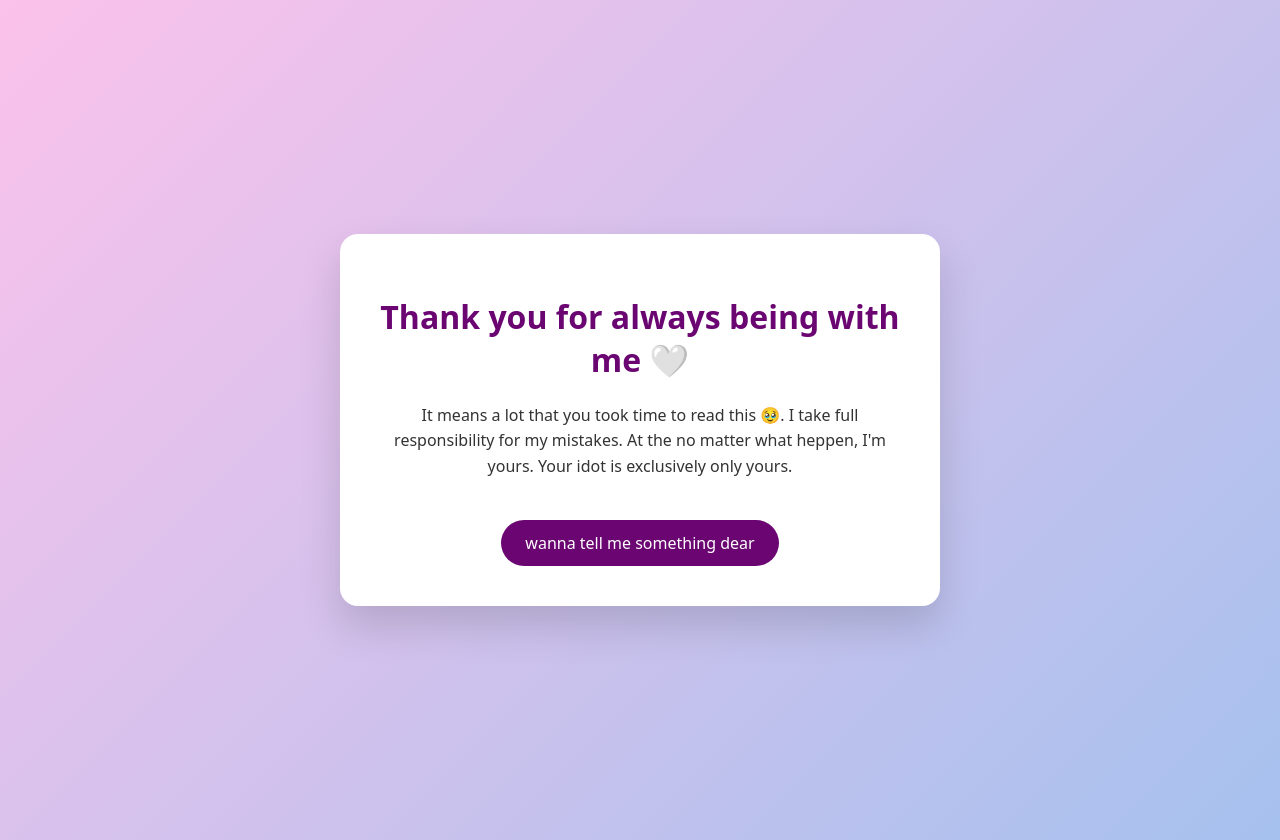
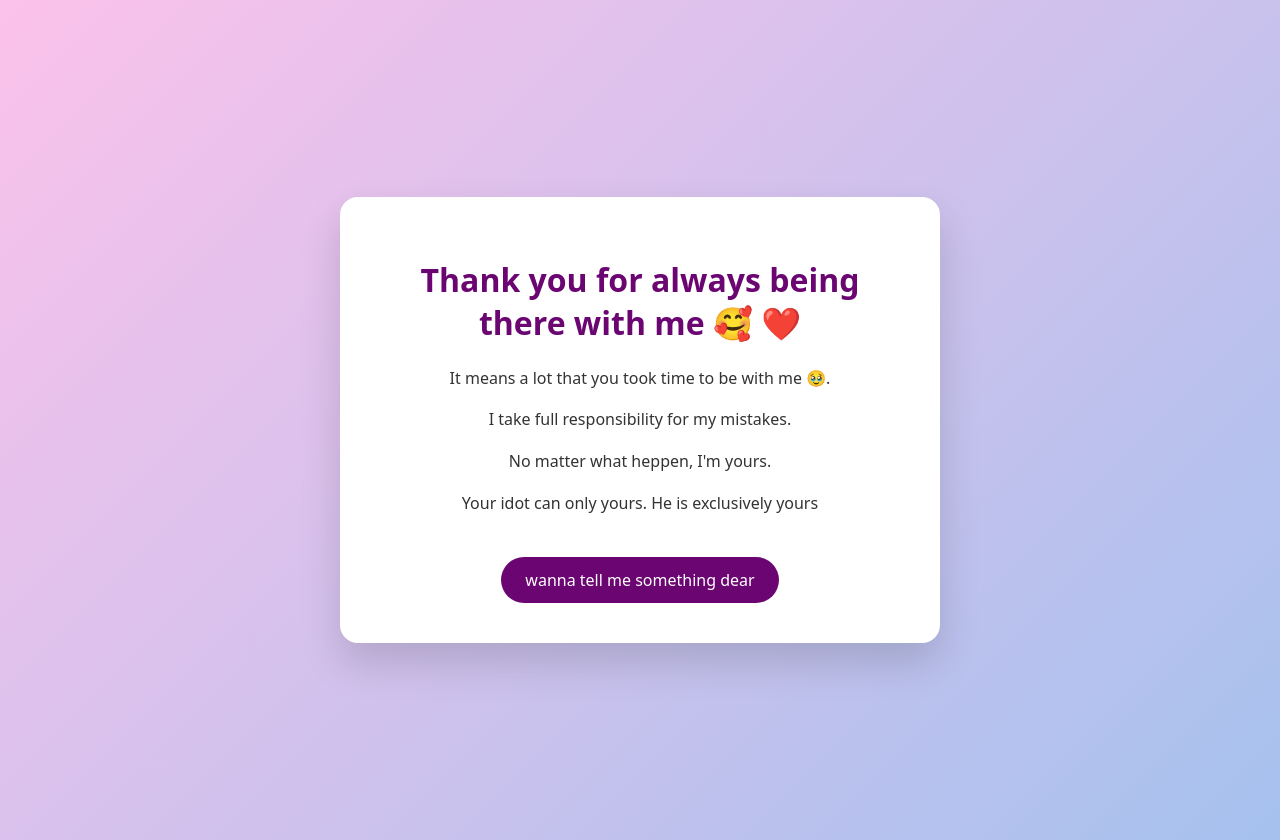
Before and after one commit to srimanth-akula/sorry-project, a plain HTML site: page thank_you.html in a window 1280 px wide. Drawn offline with Linux system fonts and the light colour scheme.

Commit message:
Update content and formatting across pages

```diff
--- a/thank_you.html
+++ b/thank_you.html
@@ -37,12 +37,12 @@
 </head>
 <body>
 <div class="box">
-    <h1>Thank you for always being with me 🤍</h1>
+    <h1>Thank you for always being there with me 🥰 ❤️ </h1>
     <p>
-        It means a lot that you took time to read this 🥹.
-        I take full responsibility for my mistakes.
-	At the no matter what heppen, I'm yours.
-	Your idot is exclusively only yours.
+        <p>It means a lot that you took time to be with me 🥹.</p>
+        <p>I take full responsibility for my mistakes.</p>
+	<p>No matter what heppen, I'm yours.</p>
+	<p>Your idot can only yours. He is exclusively yours</p>
     </p>
     <a href="message.html">wanna tell me something dear</a>
 </div>
```
Also changed, not shown: message.html (+7 -6 lines).
